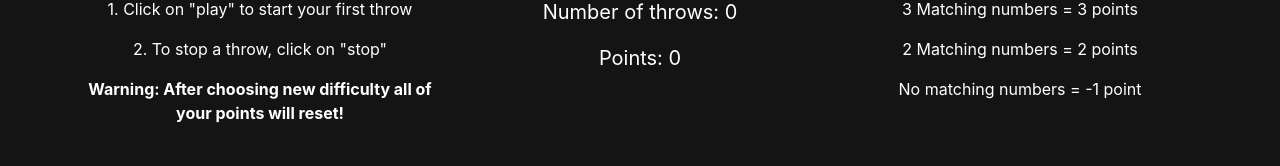
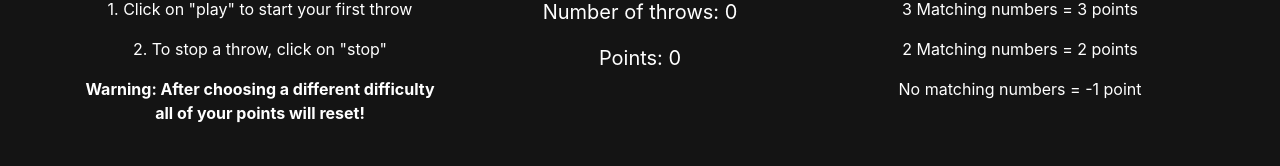
Before and after one commit to ItzHaru/cube, a plain HTML site: page index.html in a window 1280 px wide. Shown: the part 336-502 px from the top of the page. Drawn offline with nearby package versions, Linux system fonts and the light colour scheme.

Commit message:
04 - uprava

```diff
--- a/index.html
+++ b/index.html
@@ -38,7 +38,7 @@
                     <h4>How to play</h4>
                     <p>1. Click on "play" to start your first throw</p>
                     <p>2. To stop a throw, click on "stop"</p>
-                    <p><b>Warning: After choosing new difficulty all of your points will reset!</b></p>
+                    <p><b>Warning: After choosing a different difficulty all of your points will reset!</b></p>
                 </div>
                 <div class="text col-md-4" id="result">
                     <h4>Stats:</h4>
```
